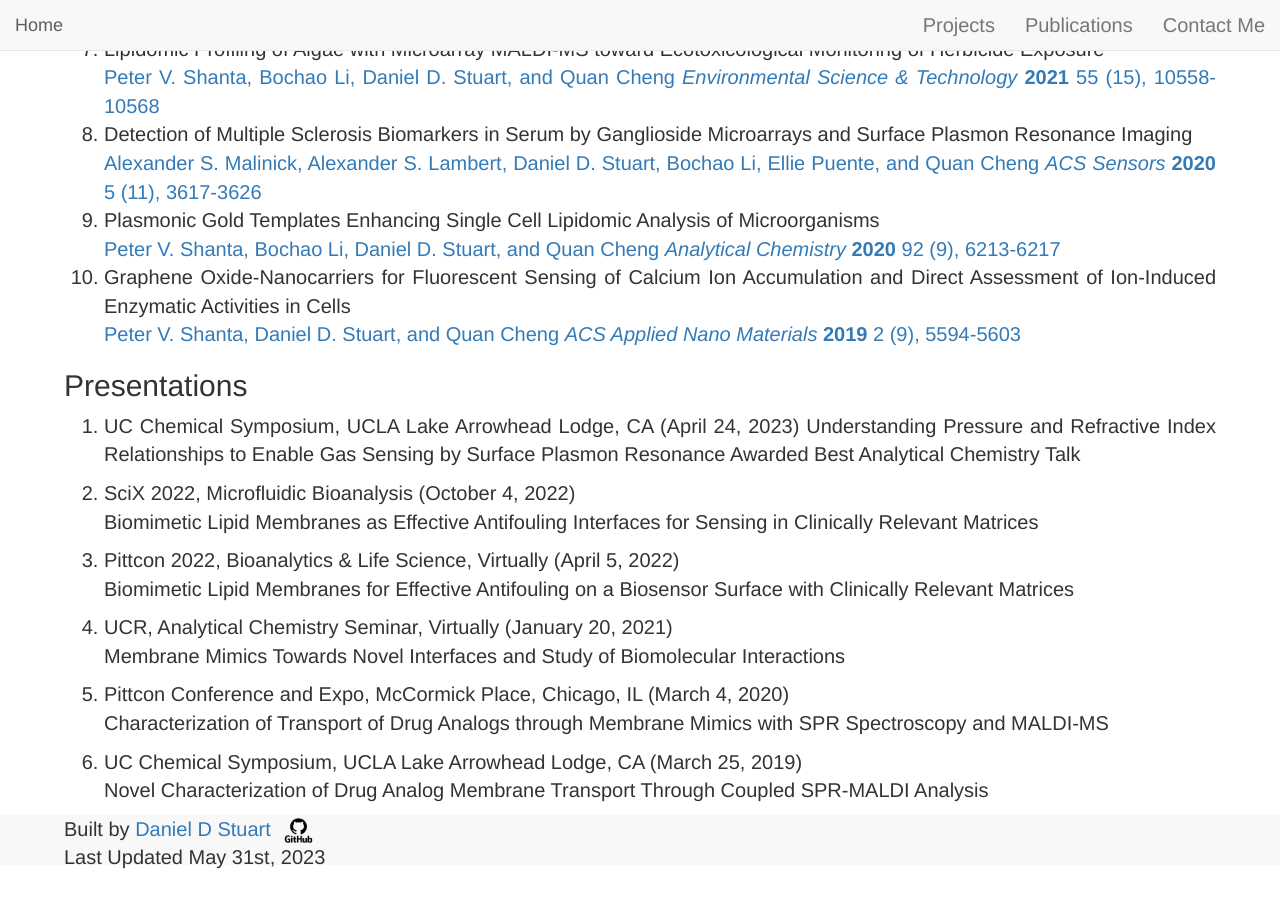
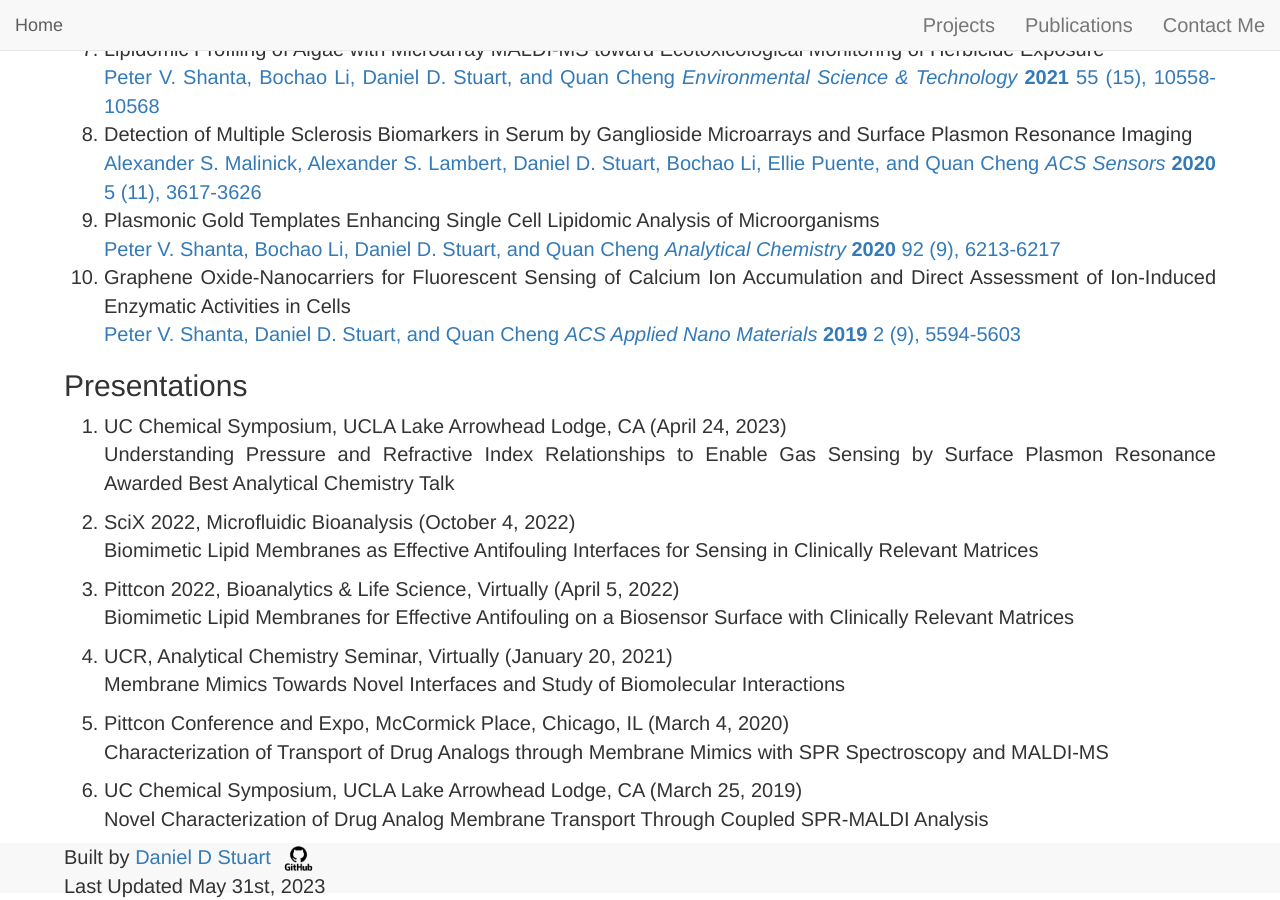
Before and after one commit to danieldstuart/danieldstuart.github.io, a Jekyll site: the page built from publications.markdown, in a window 1280 px wide and 900 px high, scrolled down 1125 px. Built offline with Jekyll 4.4.1, drawn with Linux system fonts in a browser that asks for light colours; nearby versions of some CDN libraries; before the commit the page ends 1997 px from its top, so only the background shows below that.

```diff
--- a/publications.markdown
+++ b/publications.markdown
@@ -40,7 +40,7 @@ If you are interested in my publications a list is provided below. They can also
 ## Presentations ##
 <div markdown="1" class="list">
 
-1. UC Chemical Symposium, UCLA Lake Arrowhead Lodge, CA (April 24, 2023)
+1. UC Chemical Symposium, UCLA Lake Arrowhead Lodge, CA (April 24, 2023) <br>
 Understanding Pressure and Refractive Index Relationships to Enable Gas Sensing by Surface Plasmon Resonance
 Awarded Best Analytical Chemistry Talk
 
```
